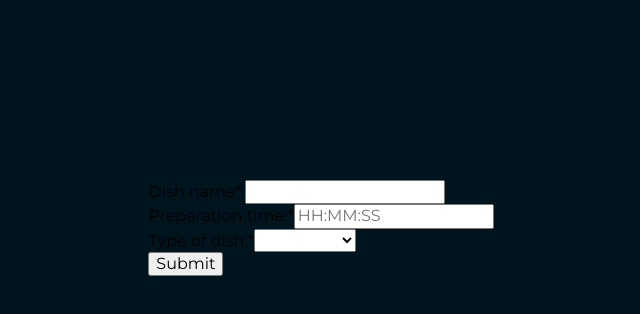
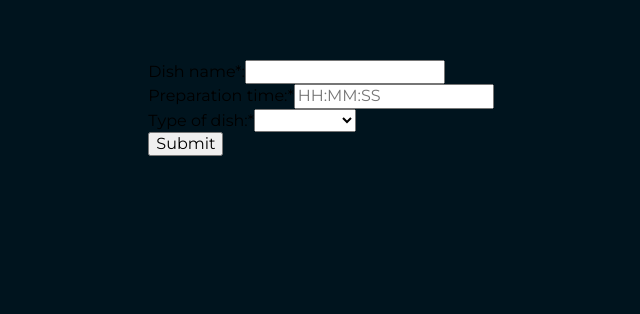
Before and after one commit to galerafrontend/dish-form-app, a React (Create React App) app: page / in a window 1280 px wide. Shown: the part 172-486 px from the top of the page, without its empty margins (319-959 px from the left). Built offline with nearby package versions, Linux system fonts and the light colour scheme.

Commit message:
min-height changed in Layout component

```diff
--- a/src/components/Layout/styled.js
+++ b/src/components/Layout/styled.js
@@ -4,5 +4,5 @@ export const Layout = styled.div`
   display: flex;
   align-items: center;
   justify-content: center;
-  min-height: 100vh;
+  min-height: 70vh;
 `;
```
